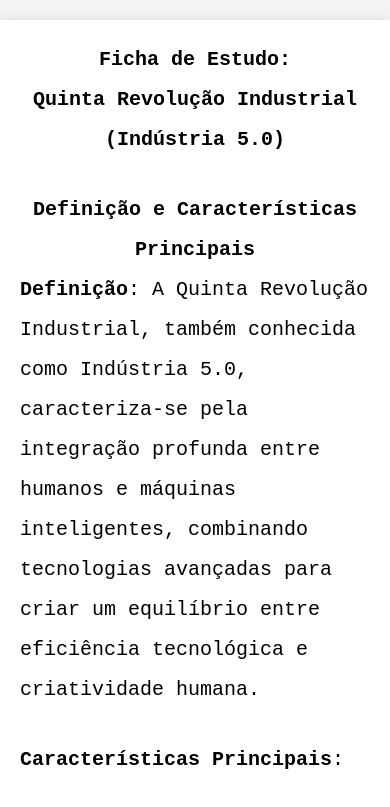
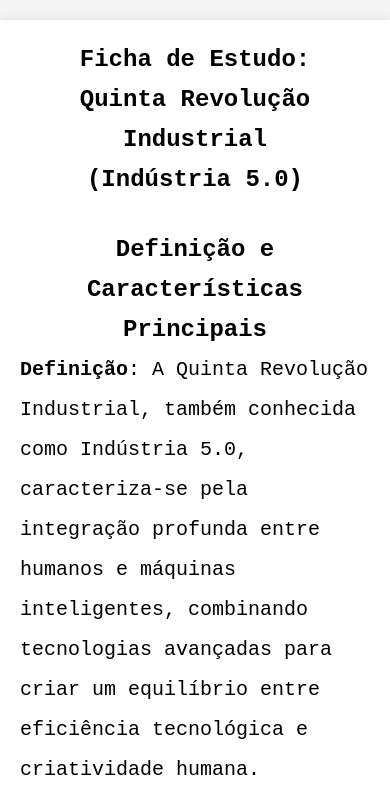
Before and after one commit to RAVELLSL/cadernovirtual-quintarevolucaoindustrial, a plain HTML site: page index.html in a window 390 px wide. Shown: the top 807 px of the page. Drawn offline with Linux system fonts and the light colour scheme.

Commit message:
Update index.html

```diff
--- a/index.html
+++ b/index.html
@@ -96,6 +96,7 @@ ul {
     }
     h1, h2, h3 {
         text-align: center; /* Centralizar todos os títulos e subtítulos */
+        font-size: 24px; /* Ajustar o tamanho das letras para caber na tela */
     }
 }
 
```
